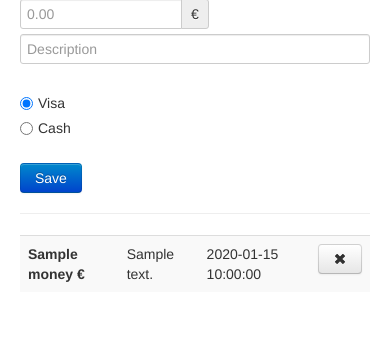
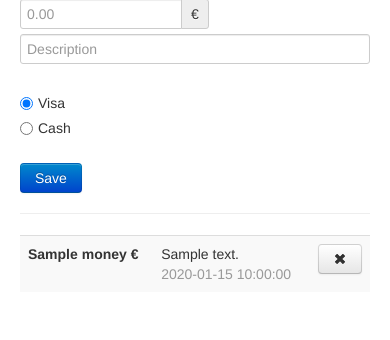
Before and after one commit to sytabaresa/TODO, a Python web app: template templates/index.html in a window 390 px wide, after a click on "Receipts". Shown: the part 89-429 px from the top of the page. Run offline with Jinja, Linux system fonts and the light colour scheme; the template is opened without the code that fills it: most values are stand-ins (such as "Sample title", 1, 10 or a date in 2020); some libraries are stand-ins or nearby versions.

Commit message:
IMPROVE Good layout of receipts for mobile

```diff
--- a/static/css/todostaltz.css
+++ b/static/css/todostaltz.css
@@ -10,6 +10,10 @@ td.right-column {
 	text-align: right;
 }
 
+td.receipt-value-col {
+    white-space: nowrap;
+}
+
 img.receipt-method-icon {
     width: 20px;
 }
--- a/templates/index.html
+++ b/templates/index.html
@@ -35,6 +35,7 @@
 
     <div class="tab-content" style="padding-bottom:100px">
 
+      {# ------------- TODO -------------- #}
       <div class="tab-pane{% if activetab == 'todo' %} active{% endif %}" id="todocontainer">
         <form action="/insertTask" method="POST">
           <div class="input-append">
@@ -71,6 +72,7 @@
         </table>
       </div>
 
+      {# ------------- Receipts -------------- #}
       <div class="tab-pane{% if activetab == 'receipts' %} active{% endif %}" id="receiptscontainer">
         <form action="/insertReceipt" method="POST">
           <div class="input-append">
@@ -94,7 +96,7 @@
         <table class="table table-striped">
           {% for receipt in receipts %}
             <tr>
-              <td>
+              <td class="receipt-value-col">
                 <strong>{{ receipt.money }} &#8364;</strong>
                 {% if receipt.method == 'Visa' %}
                 <img src="/static/img/visa.png" class="receipt-method-icon" />
@@ -103,10 +105,7 @@
                 {% endif %}
               </td>
               <td>
-                {{ receipt.description }}
-              </td>
-              <td>
-                {{ receipt.formattedDate() }}
+                {{ receipt.description }}<br /><span class="muted">{{ receipt.formattedDate() }}</span>
               </td>
               <td class="right-column">
                 <form class="no-style-form" action="/deleteReceipt" method="POST">
@@ -119,6 +118,7 @@
         </table>
       </div>
 
+      {# ------------- To buy -------------- #}
       <div class="tab-pane{% if activetab == 'tobuy' %} active{% endif %}" id="tobuycontainer">
         <form action="/insertWish" method="POST">
           <input class="input-block-level" size="16" placeholder="Thing to buy" name="wishdescription" type="text">
```
Also changed, not shown: 1 other file.
